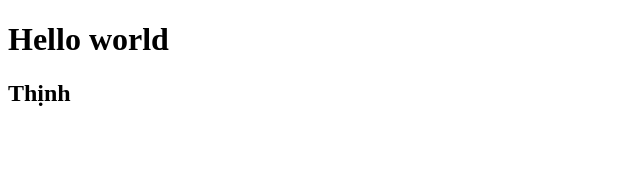
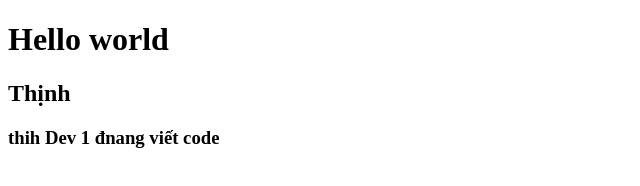
Before and after one commit to thinhntps28995/testNTT, a plain HTML site: page index.html in a window 1280 px wide. Shown: the whole page, without its empty margins (0-640 px from the left). Drawn offline with Linux system fonts and the light colour scheme.

Commit message:
thinhdev1 day code len

```diff
--- a/index.html
+++ b/index.html
@@ -8,5 +8,6 @@
 <body>
     <h1>Hello world</h1>
     <h2>Thịnh</h2>
+    <h3>thih Dev 1 đnang viết code</h3>
 </body>
 </html>
```
